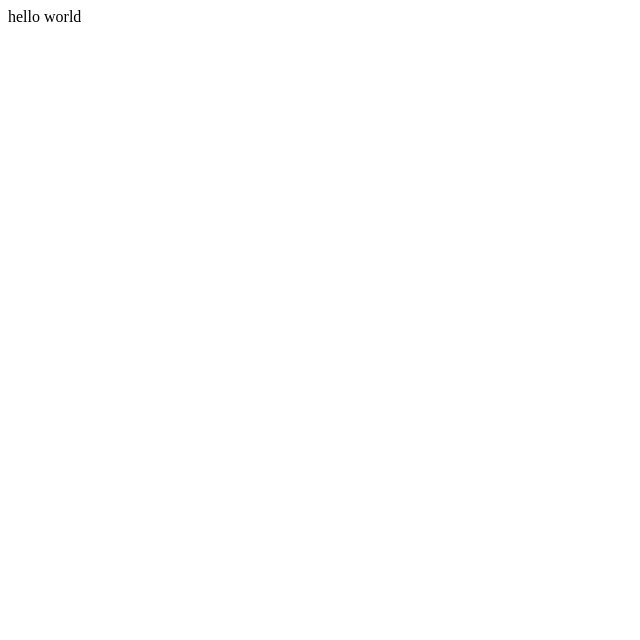
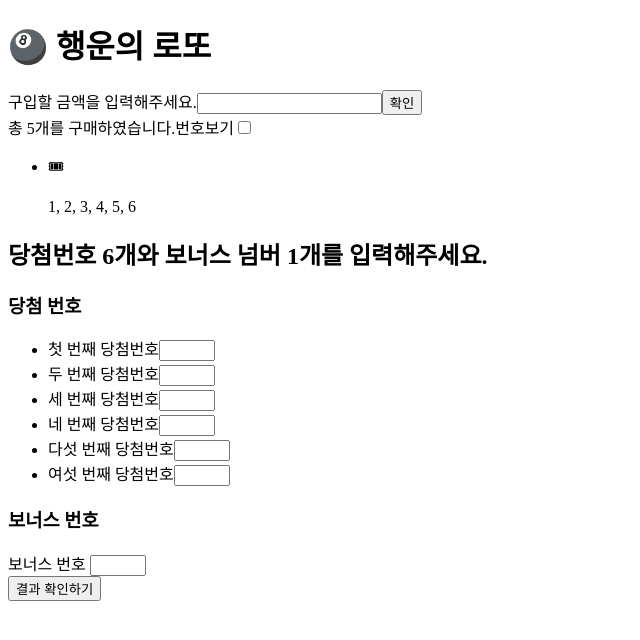
Before and after one commit to woowacourse/react-lotto, a React app: page / in a window 1280 px wide. Shown: the top 640 px of the page, without its empty margins (0-640 px from the left). Built offline with nearby package versions, Linux system fonts and the light colour scheme.

Commit message:
feat: HTML 구성

```diff
--- a/src/App.js
+++ /dev/null
@@ -1,12 +0,0 @@
-import React, { Component } from 'react';
-
-export default class App extends Component {
-  constructor() {
-    super();
-    this.state = { message: 'hello world' };
-  }
-
-  render() {
-    return <div>{this.state.message}</div>;
-  }
-}
--- /dev/null
+++ b/src/components/App.js
@@ -0,0 +1,23 @@
+import React, { Component } from 'react';
+import PriceInput from './PriceInput';
+import PurchasedLotto from './PurchasedLotto';
+import ResultModal from './ResultModal';
+import WinningNumberInput from './WinngingNumberInput';
+
+export default class App extends Component {
+  render() {
+    return (
+      <>
+        <header>
+          <h1>🎱 행운의 로또</h1>
+        </header>
+        <main>
+          <PriceInput />
+          <PurchasedLotto />
+          <WinningNumberInput />
+          <ResultModal />
+        </main>
+      </>
+    );
+  }
+}
--- /dev/null
+++ b/src/components/LottoTicket.js
@@ -0,0 +1,12 @@
+import React, { Component } from 'react';
+
+export default class LottoTicket extends Component {
+  render() {
+    return (
+      <div>
+        <span>🎟</span>
+        <p className={this.props.isShowNumber ? '' : 'd-none'}>{this.props.lottoNumbers.join(', ')}</p>
+      </div>
+    );
+  }
+}
--- /dev/null
+++ b/src/components/PriceInput.js
@@ -0,0 +1,15 @@
+import React, { Component } from 'react';
+
+export default class PriceInput extends Component {
+  render() {
+    return (
+      <form>
+        <label>
+          <span>구입할 금액을 입력해주세요.</span>
+          <input type="number" min="1000" />
+        </label>
+        <button>확인</button>
+      </form>
+    );
+  }
+}
--- /dev/null
+++ b/src/components/PurchasedLotto.js
@@ -0,0 +1,21 @@
+import React, { Component } from 'react';
+import LottoTicket from './LottoTicket';
+
+export default class PurchasedLotto extends Component {
+  render() {
+    return (
+      <section>
+        <span>총 5개를 구매하였습니다.</span>
+        <label>
+          <span>번호보기</span>
+          <input type="checkbox" />
+        </label>
+        <ul>
+          <li>
+            <LottoTicket isShowNumber={true} lottoNumbers={[1, 2, 3, 4, 5, 6]} />
+          </li>
+        </ul>
+      </section>
+    );
+  }
+}
--- /dev/null
+++ b/src/components/ResultModal.js
@@ -0,0 +1,61 @@
+import React, { Component } from 'react';
+
+export default class ResultModal extends Component {
+  render() {
+    return (
+      <section className="modal" role="dialog">
+        <div className="modal-inner">
+          <div className="modal-close">
+            <svg viewBox="0 0 40 40">
+              <path className="close-x" d="M 10,10 L 30,30 M 30,10 L 10,30" />
+            </svg>
+          </div>
+
+          <h2>🏆 당첨 통계 🏆</h2>
+          <div>
+            <table>
+              <thead>
+                <tr>
+                  <th>일치 갯수</th>
+                  <th>당첨금</th>
+                  <th>당첨 갯수</th>
+                </tr>
+              </thead>
+              <tbody>
+                <tr>
+                  <td>3개</td>
+                  <td>5,000</td>
+                  <td>n개</td>
+                </tr>
+                <tr>
+                  <td>4개</td>
+                  <td>50,000</td>
+                  <td>n개</td>
+                </tr>
+                <tr>
+                  <td>5개</td>
+                  <td>1,500,000</td>
+                  <td>n개</td>
+                </tr>
+                <tr>
+                  <td>5개 + 보너스볼</td>
+                  <td>30,000,000</td>
+                  <td>n개</td>
+                </tr>
+                <tr>
+                  <td>6개</td>
+                  <td>2,000,000,000</td>
+                  <td>n개</td>
+                </tr>
+              </tbody>
+            </table>
+          </div>
+          <p>당신의 총 수익률은 %입니다.</p>
+          <div>
+            <button type="reset">다시 시작하기</button>
+          </div>
+        </div>
+      </section>
+    );
+  }
+}
--- /dev/null
+++ b/src/components/WinngingNumberInput.js
@@ -0,0 +1,63 @@
+import React, { Component } from 'react';
+
+export default class WinningNumberInput extends Component {
+  render() {
+    return (
+      <section>
+        <h2>당첨번호 6개와 보너스 넘버 1개를 입력해주세요.</h2>
+        <form>
+          <section>
+            <h3>당첨 번호</h3>
+            <ul>
+              <li>
+                <label>
+                  <span>첫 번째 당첨번호</span>
+                  <input type="number" min="1" max="45" required />
+                </label>
+              </li>
+              <li>
+                <label>
+                  <span>두 번째 당첨번호</span>
+                  <input type="number" min="1" max="45" required />
+                </label>
+              </li>
+              <li>
+                <label>
+                  <span>세 번째 당첨번호</span>
+                  <input type="number" min="1" max="45" required />
+                </label>
+              </li>
+              <li>
+                <label>
+                  <span>네 번째 당첨번호</span>
+                  <input type="number" min="1" max="45" required />
+                </label>
+              </li>
+              <li>
+                <label>
+                  <span>다섯 번째 당첨번호</span>
+                  <input type="number" min="1" max="45" required />
+                </label>
+              </li>
+              <li>
+                <label>
+                  <span>여섯 번째 당첨번호</span>
+                  <input type="number" min="1" max="45" required />
+                </label>
+              </li>
+            </ul>
+          </section>
+          <section>
+            <h3>보너스 번호</h3>
+            <label>
+              <span>보너스 번호 </span>
+              <input type="number" min="1" max="45" required />
+            </label>
+          </section>
+
+          <button>결과 확인하기</button>
+        </form>
+      </section>
+    );
+  }
+}
--- a/src/index.js
+++ b/src/index.js
@@ -1,6 +1,6 @@
 import React from 'react';
 import ReactDOM from 'react-dom';
-import App from './App';
+import App from './components/App';
 
 ReactDOM.render(
   <React.StrictMode>
```
